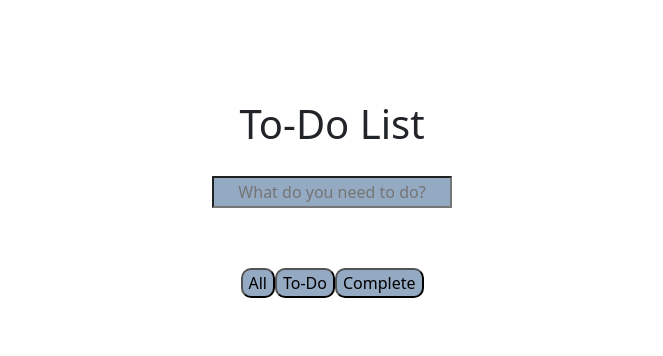
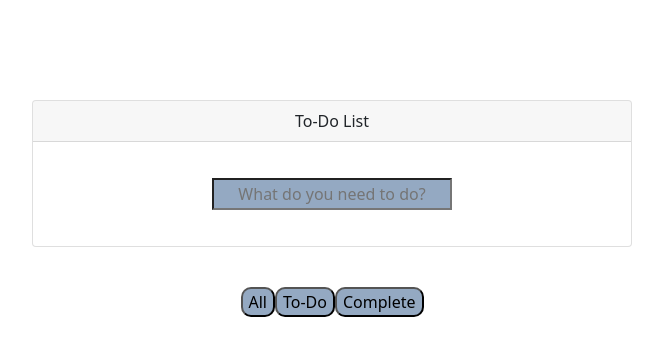
Before and after one commit to carljduff/todo-app, a React (Create React App) app: page / in a window 1280 px wide. Shown: the top 356 px of the page, without its empty margins (308-971 px from the left). Built offline with nearby package versions, Linux system fonts and the light colour scheme.

Commit message:
update css

```diff
--- a/src/App.js
+++ b/src/App.js
@@ -4,6 +4,7 @@ import StatusButton from './components/StatusButton';
 import {List} from './components/List';
 import 'bootstrap/dist/css/bootstrap.min.css';
 import './App.css';
+import Card from 'react-bootstrap/Card'
 
 
 function App() {
@@ -17,15 +18,24 @@ function App() {
 
   return (
     <div className="app">
-      <h1>To-Do List</h1>
 
+
+
+<Card className="text-center">
+  <Card.Header>To-Do List</Card.Header>
+  <Card.Body>
      <Input todos={todos} setTodos={setTodos} input={input} setInput={setInput} setStatus={setStatus} />
+    <Card.Text>
      <List todos={todos} />
+    </Card.Text>
+  </Card.Body>
+</Card>
+
+
      <div className='button-wrapper'>
 <StatusButton label={'All'}  />
 <StatusButton label={'To-Do'} />
 <StatusButton label={'Complete'}/>
-
      </div>
 
     </div>
```
